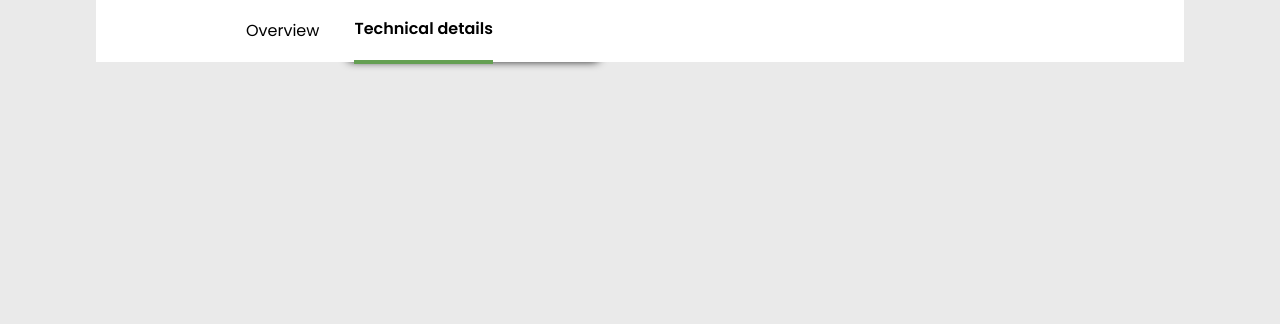
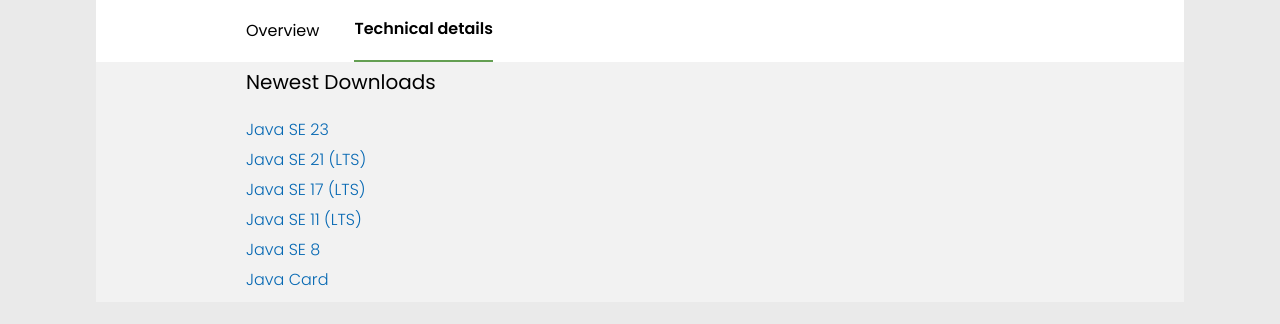
Before and after one commit to Robert076/oracle-clone, a plain HTML site: page index.html in a window 1280 px wide. Shown: the part 366-690 px from the top of the page. Drawn offline with Linux system fonts and the light colour scheme.

Commit message:
feat: downloads tab

```diff
--- a/index.html
+++ b/index.html
@@ -59,5 +59,14 @@
             <p>Technical details</p>
         </div>
     </div>
+    <div class="downloads">
+        <p>Newest Downloads</p>
+        <p>Java SE 23</p>
+        <p>Java SE 21 (LTS)</p>
+        <p>Java SE 17 (LTS)</p>
+        <p>Java SE 11 (LTS)</p>
+        <p>Java SE 8</p>
+        <p>Java Card</p>
+    </div>
 </body>
 </html>
--- a/style.css
+++ b/style.css
@@ -189,3 +189,38 @@ body {
     border-bottom: 4px solid rgb(100, 159, 82);
     height: 100%;
 }
+
+.downloads {
+    width: 85%;
+    background: #f2f2f2;
+    padding-left: 150px;
+    box-sizing: border-box;
+    height: 30vh;
+    display: flex;
+    justify-content: center;
+    align-items: flex-start;
+    flex-direction: column;
+}
+
+.downloads p:nth-child(1) {
+    margin-bottom: 20px;
+    color: black !important;
+    font-size: 20px;
+    font-weight: 400 !important;
+    margin-bottom: none !important;
+}
+
+.downloads p:nth-child(1):hover {
+    text-decoration: none !important;
+}
+
+.downloads p {
+    color: rgb(6, 104, 179);
+    font-weight: 300;
+    cursor: pointer;
+    margin-bottom: 5px;
+}
+
+.downloads p:hover {
+    text-decoration: underline;
+}
```
